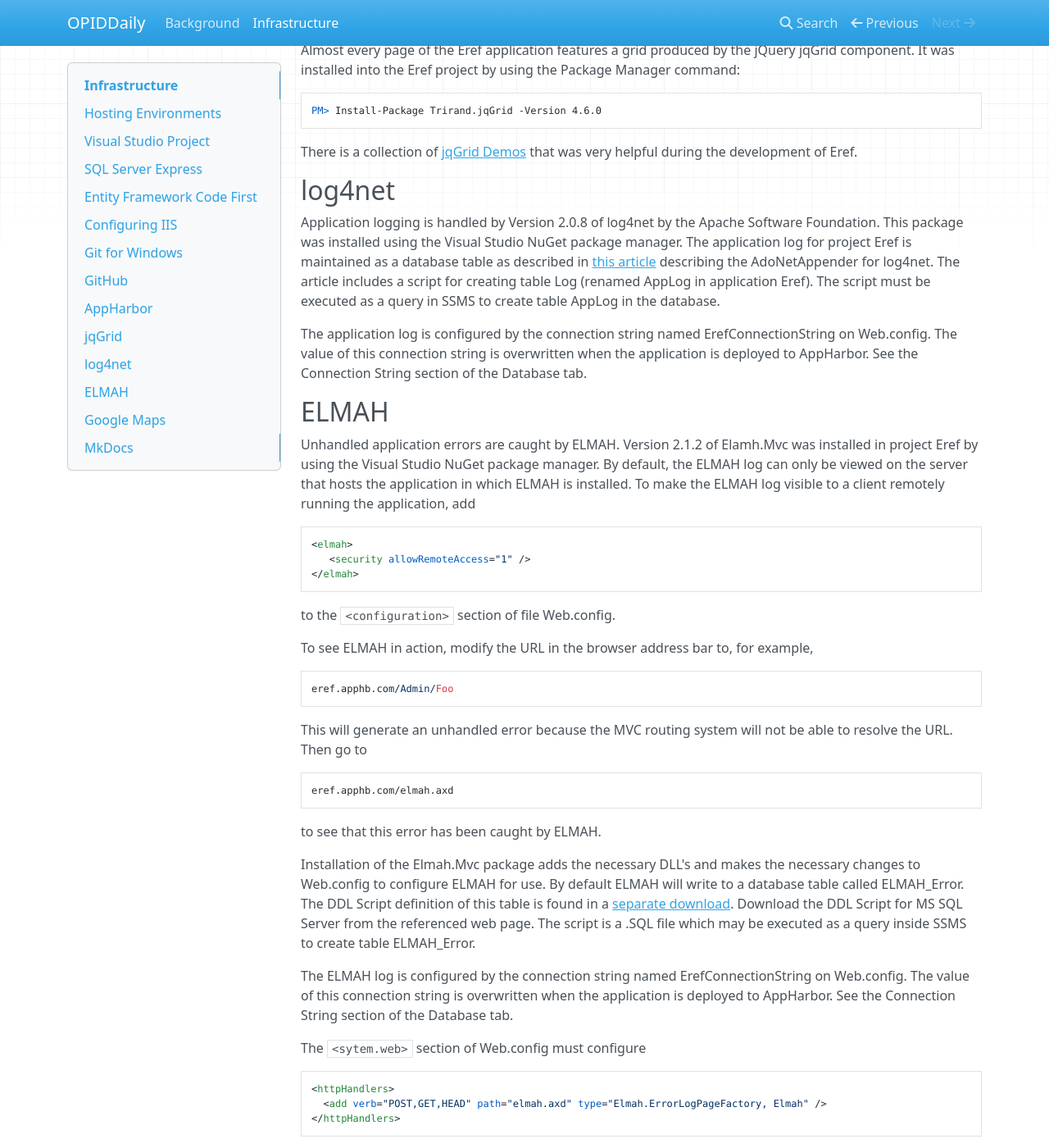
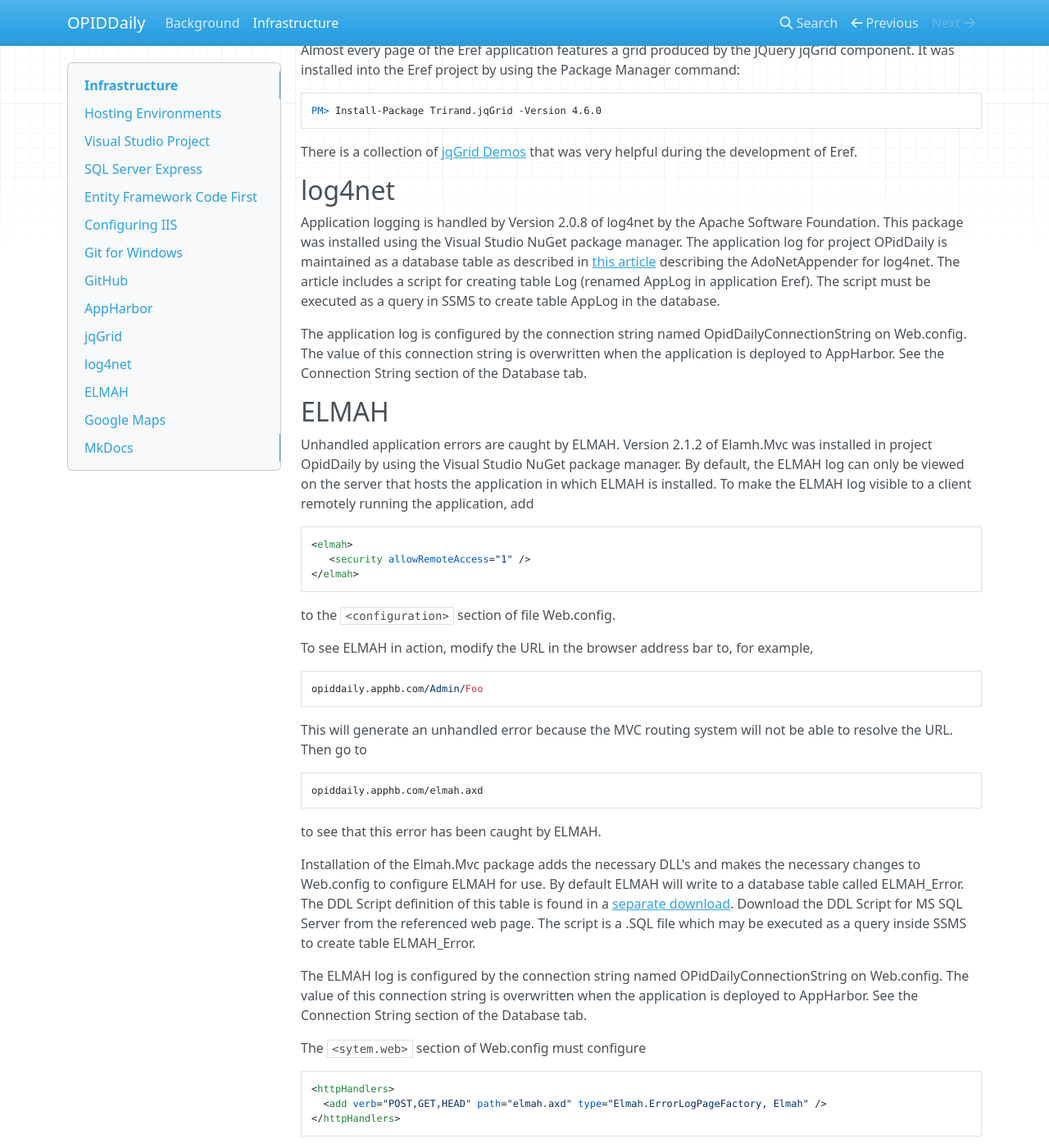
Before and after one commit to tmhsplb/opiddailydoc, an MkDocs documentation site: the page built from docs/Infrastructure.md, in a window 1280 px wide and 1400 px high, scrolled down 8395 px. Shown: the whole window at 82% size. Built offline with MkDocs 1.6.1, drawn with Linux system fonts in a browser that asks for light colours; nearby versions of some CDN libraries; some of the changed text lies outside the part shown.

Commit message:
Changed several references to Eref.

```diff
--- a/docs/Infrastructure.md
+++ b/docs/Infrastructure.md
@@ -227,9 +227,9 @@ A Main Street Ministries (MSM) account has been established at github.com with c
     Password: <secret>
 
 Git for Windows is used to create a remote to save to the MSM account. The remote is created in the Git BASH shell by opening the shell on the folder
-which contains the Eref.sln file (folder `C:/Projects/Eref`) and issuing the command
+which contains the OpidDaily.sln file (folder `C:/Projects/OPIDDaily`) and issuing the command
 
-    git remote add origin https://github.com/msmapricot/eref.git
+    git remote add origin https://github.com/msmapricot/opiddaily.git
 
 Creating this remote only needs to be done once, because Git for Windows stores the remote in Visual Studio. To see this, go to the Team Explorer tab of
 the Visual Studio Solution Explorer and select Settings from the Welcome to GitHub for Visual Studio menu. Then select Repository Settings and find the
@@ -325,15 +325,15 @@ There is a collection of [jqGrid Demos](http://trirand.com/blog/jqgrid/jqgrid.ht
 
 ## log4net
 Application logging is handled by Version 2.0.8 of log4net by the Apache Software Foundation. This package was installed using the Visual Studio NuGet
-package manager. The application log for project Eref is maintained as a database table as described in
+package manager. The application log for project OPidDaily is maintained as a database table as described in
 [this article](https://logging.apache.org/log4net/release/config-examples.html) describing the AdoNetAppender for log4net. The article includes a script
 for creating table Log (renamed AppLog in application Eref). The script must be executed as a query in SSMS to create table AppLog in the database.
 
-The application log is configured by the connection string named ErefConnectionString on Web.config. The value of this connection string is overwritten
-when the application is deployed to AppHarbor. See the Connection String section of the Database tab.
+The application log is configured by the connection string named OpidDailyConnectionString on Web.config. The value of this connection string is
+overwritten when the application is deployed to AppHarbor. See the Connection String section of the Database tab.
 
 ## ELMAH
-Unhandled application errors are caught by ELMAH. Version 2.1.2 of Elamh.Mvc was installed in project Eref by using the Visual Studio NuGet package
+Unhandled application errors are caught by ELMAH. Version 2.1.2 of Elamh.Mvc was installed in project OpidDaily by using the Visual Studio NuGet package
 manager. By default, the ELMAH log can only be viewed on the server that hosts the application in which ELMAH is installed. To make the ELMAH log
 visible to a client remotely running the application, add
 
@@ -345,11 +345,11 @@ to the `<configuration>` section of file Web.config.
 
 To see ELMAH in action, modify the URL in the browser address bar to, for example,
 
-    eref.apphb.com/Admin/Foo
+    opiddaily.apphb.com/Admin/Foo
 
 This will generate an unhandled error because the MVC routing system will not be able to resolve the URL. Then go to
 
-    eref.apphb.com/elmah.axd
+    opiddaily.apphb.com/elmah.axd
 
 to see that this error has been caught by ELMAH.
 
@@ -358,7 +358,7 @@ ELMAH will write to a database table called ELMAH_Error. The DDL Script definiti
 [separate download](https://elmah.github.io/downloads/). Download the DDL Script for MS SQL Server from the referenced web page. The script is a .SQL
 file which may be executed as a query inside SSMS to create table ELMAH_Error.
 
-The ELMAH log is configured by the connection string named ErefConnectionString on Web.config. The value of this connection string is overwritten
+The ELMAH log is configured by the connection string named OPidDailyConnectionString on Web.config. The value of this connection string is overwritten
 when the application is deployed to AppHarbor. See the Connection String section of the Database tab.
 
 The `<sytem.web>` section of Web.config must configure
@@ -377,8 +377,8 @@ in order for ELMAH to log both on the local IIS and on the remote server at AppH
 as described in the Connection String section of the Database tab.
 
 ## Google Maps
-The referral letter generated by Eref includes a static Google Map showing the location of Main Street Ministries. A new copy of this map is generated
-each time a referral letter is requested. The map is generated using the Google Maps static map API. The key for this API is stored in the
+The referral letter generated by OPidDaily includes a static Google Map showing the location of Main Street Ministries. A new copy of this map is
+generated each time a referral letter is requested. The map is generated using the Google Maps static map API. The key for this API is stored in the
 `<appSettings>` section of Web.config under the name GmapKey.
 
 ## MkDocs
```
Also changed, not shown: other parts of docs/Infrastructure.md (+2 -0 lines), site/Infrastructure/index.html, site/index.html, site/search/search_index.json, 1 other file.
